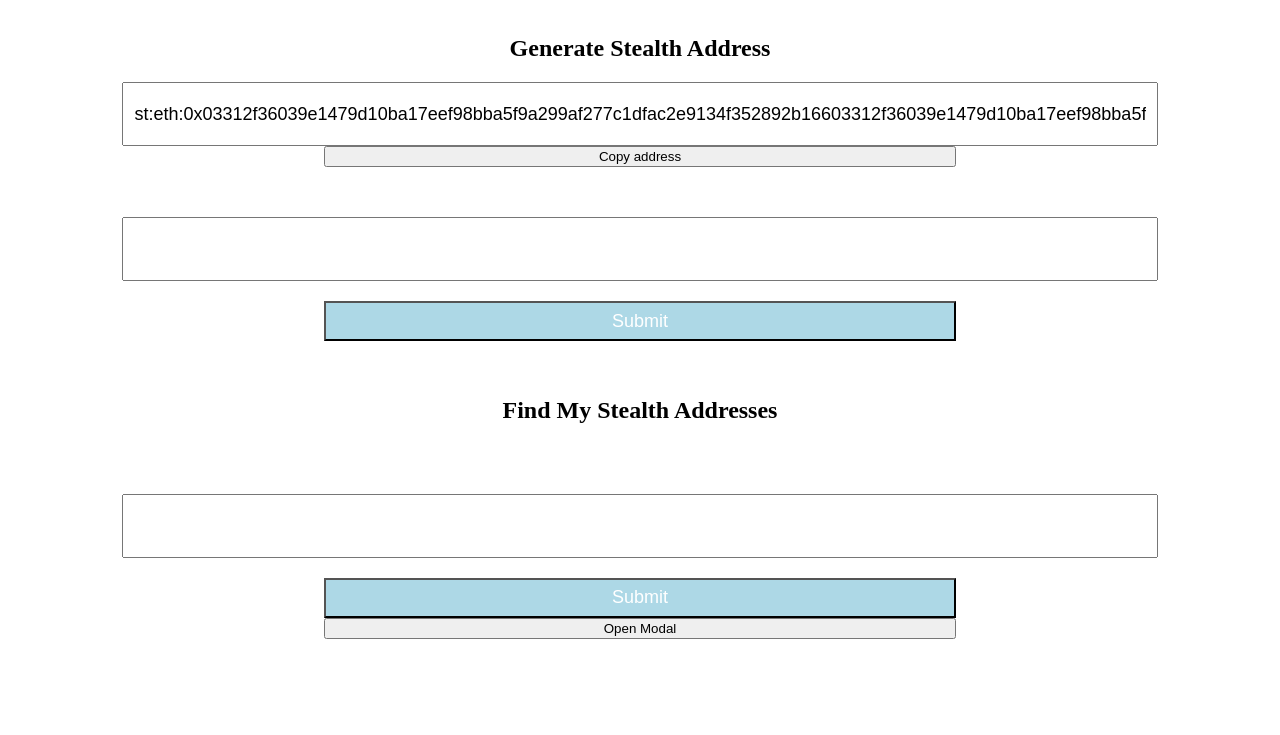
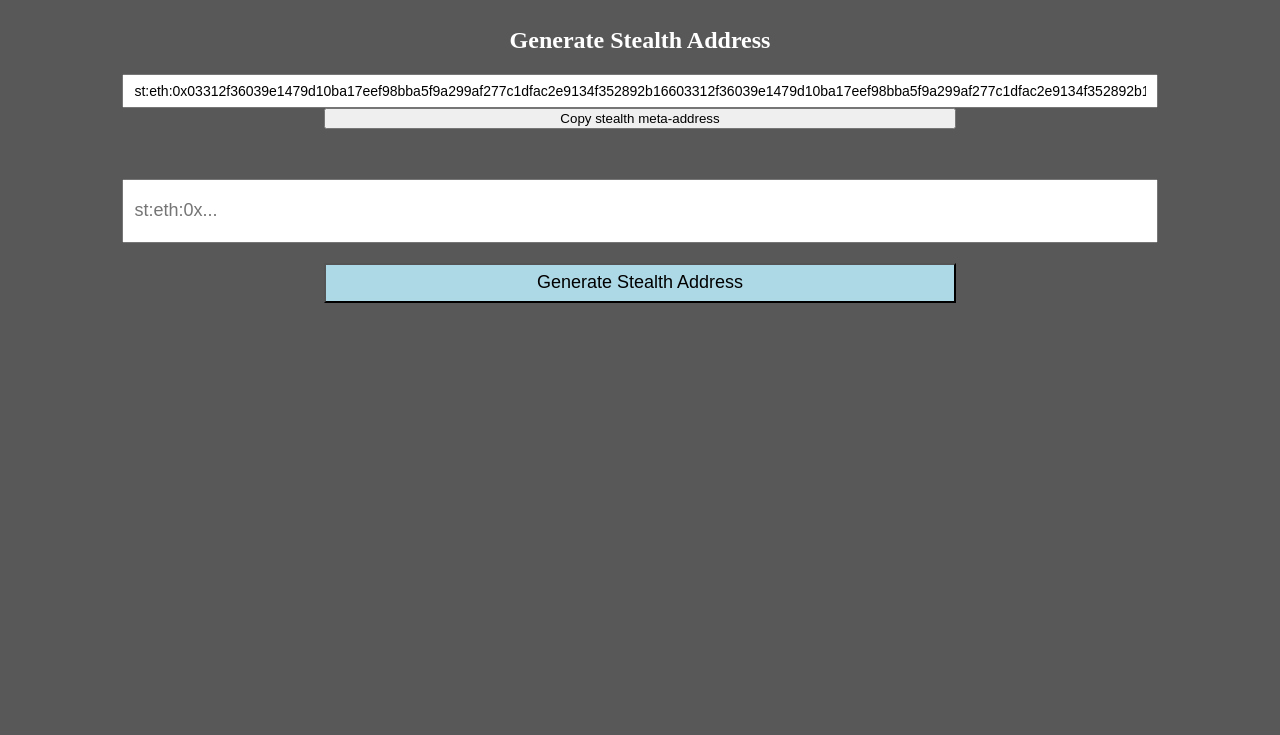
Before and after one commit to nerolation/stealth-utils, a plain HTML site: page stealthparser.html in a window 1280 px wide. Shown: the part 81-816 px from the top of the page. Drawn offline with Linux system fonts and the light colour scheme.

Commit message:
Add files via upload

```diff
--- a/stealthparser.html
+++ b/stealthparser.html
@@ -2,7 +2,24 @@
 <html>
 <head>
   <meta charset="UTF-8">
-  <title>Simple Input App</title>
+
+ <title>Stealth-Utils</title>
+ <meta name="description" content="Tools supporting adoption of Stealth Addresses (EIP-5564).">
+
+ <!-- Facebook Meta Tags -->
+ <meta property="og:url" content=https://tornado-warning.info/>
+ <meta property="og:type" content="website">
+ <meta property="og:title" content="Stealth-Utils">
+ <meta property="og:description" content="Tools supporting adoption of Stealth Addresses (EIP-5564).">
+ <meta property="og:image" content=https://toniwahrstaetter.com/favicon.png>
+
+ <!-- Twitter Meta Tags -->
+ <meta name="twitter:card" content="summary_large_image">
+ <meta property="twitter:domain" content="tornado-warning.info">
+ <meta property="twitter:url" content=https://tornado-warning.info/>
+ <meta name="twitter:title" content="Stealth-Utils">
+ <meta name="twitter:description" content="Tools supporting adoption of Stealth Addresses (EIP-5564).">
+ <meta name="twitter:image" content=https://toniwahrstaetter.com/favicon.png>
   <style>
   form {
     display: flex;
@@ -27,7 +44,6 @@
     height: 40px;
     font-size: 18px;
     background-color: lightblue;
-    color: white;
     margin-top: 20px;
     width: 50%;
     margin-left: auto;
@@ -75,8 +91,9 @@
   cursor: pointer;
 }
 body {
-  display:flex; flex-direction:column; justify-content:center;
+  display:flex; flex-direction:column;
   min-height:100vh;
+  background-color: #585858;
 }
 
 </style>
@@ -100,17 +117,20 @@ body {
 </head>
 <body>
   <body>
-    <h2 style="text-align: center;">Generate Stealth Address</h2>
+    <h1 style="text-align: center;color:#ffffff;">Stealth-utils</h1>
+
+    <h2 style="text-align: center;color:#ffffff;">Generate Stealth Address</h2>
     <!-- The text field -->
-    <input type="text" value="st:eth:0x03312f36039e1479d10ba17eef98bba5f9a299af277c1dfac2e9134f352892b16603312f36039e1479d10ba17eef98bba5f9a299af277c1dfac2e9134f352892b166" id="stealthSample">
+    <input style="height:10px;font-size:14px;" type="text" value="st:eth:0x03312f36039e1479d10ba17eef98bba5f9a299af277c1dfac2e9134f352892b16603312f36039e1479d10ba17eef98bba5f9a299af277c1dfac2e9134f352892b166" id="stealthSample">
     <!-- The button used to copy the text -->
-    <button onclick="copyText()">Copy address</button>
+    <button onclick="copyText()">Copy stealth meta-address</button>
     <form id="input-form-1">
-      <input type="text" id="input-field-1">
-      <button type="submit">Submit</button>
+      <input type="text" id="input-field-1" placeholder="st:eth:0x...">
+      <button type="submit">Generate Stealth Address</button>
     </form>
     <br><br>
-    <h2 style="text-align: center;">Find My Stealth Addresses</h2>
+    <br><br>
+    <!--<h2 style="text-align: center;color:#ffffff;">Find My Stealth Addresses (not implemented)</h2>
     <form id="input-form-2">
       <input type="text" id="input-field-2">
       <button type="submit">Submit</button>
@@ -118,8 +138,7 @@ body {
     <div id="announcement-1">
     </div>
     <div id="announcement-2">
-    </div>
-    <button id="myBtn">Open Modal</button>
+    </div>-->
 
     <!-- The Modal -->
     <div id="myModal" class="modal">
@@ -154,7 +173,6 @@ body {
 
       document.querySelector('#input-form-1').addEventListener('submit', function(e) {
         e.preventDefault();
-        document.querySelector('#announcement-1').innerHTML = 'Loading...';
         var inputField = document.querySelector('#input-field-1');
         var data = {'text': inputField.value};
         console.log(data);
@@ -167,10 +185,12 @@ body {
           document.getElementById("modaltext3").innerHTML = "View Tag: " + stealthAddressInfo["ViewTag"];
           modal.style.display = "block";
         } catch (error) {
-          document.querySelector('#announcement-1').innerHTML = 'Request failed. Please try again.';
+          var modal = document.getElementById("myModal");
+          document.getElementById("modaltext1").innerHTML = "Address generation failed.";
+          modal.style.display = "block";
           }
       });
-      document.querySelector('#input-form-2').addEventListener('submit', function(e) {
+      /*document.querySelector('#input-form-2').addEventListener('submit', function(e) {
         e.preventDefault();
         document.querySelector('#announcement-2').innerHTML = 'Loading...';
         var inputField = document.querySelector('#input-field-2');
@@ -200,7 +220,7 @@ body {
           clearTimeout(timeout);
           document.querySelector('#announcement-1').innerHTML = 'Request failed. Please try again.';
         });
-});
+      });*/
   </script>
 </body>
 
```
